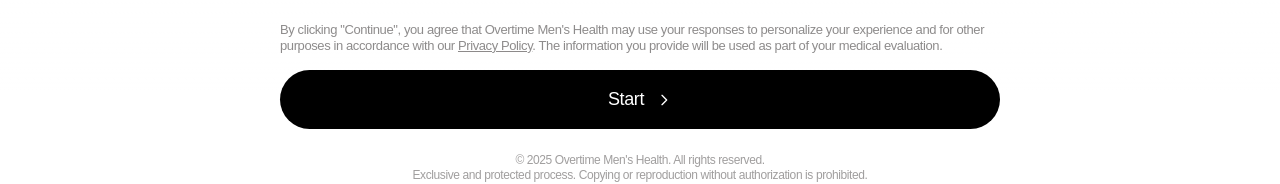
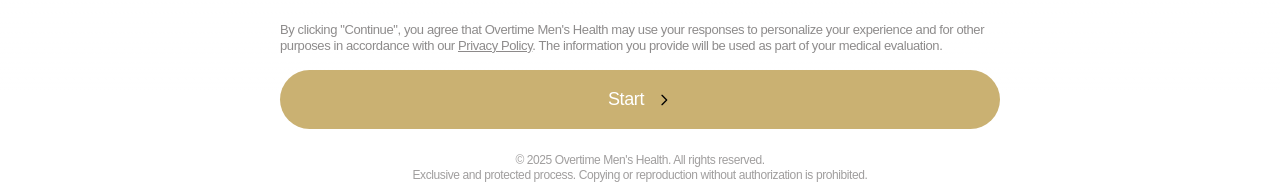
Before and after one commit to eonpro/OTMens-intakes, a Next.js app: page / in a window 1280 px wide. Shown: the part 594-778 px from the top of the page. Built offline with nearby package versions, Linux system fonts and the light colour scheme; a web font is replaced by a local one.

Commit message:
Change buttons to gold (#cab172) with black text

```diff
--- a/src/app/globals.css
+++ b/src/app/globals.css
@@ -468,11 +468,11 @@ button, .button-like {
   color: #333;
 }
 
-/* Continue button - consistent styling (BLACK with WHITE text) */
+/* Continue button - consistent styling (GOLD with BLACK text) */
 .continue-button {
   width: 100%;
-  background: #000000;
-  color: #ffffff !important;
+  background: #cab172;
+  color: #000000 !important;
   padding: 16px 32px;
   border-radius: 9999px;
   font-size: 18px;
@@ -488,18 +488,18 @@ button, .button-like {
 .continue-button span,
 .continue-button svg,
 .continue-button * {
-  color: #ffffff !important;
+  color: #000000 !important;
   fill: none;
-  stroke: #ffffff;
+  stroke: #000000;
 }
 
 .continue-button:hover {
-  background: #1a1a1a;
+  background: #b59a5e;
 }
 
 .continue-button:disabled {
-  background: #666666;
-  color: rgba(255, 255, 255, 0.5) !important;
+  background: #e0d4b8;
+  color: rgba(0, 0, 0, 0.4) !important;
   cursor: not-allowed;
 }
 
--- a/src/app/intake/success/page.tsx
+++ b/src/app/intake/success/page.tsx
@@ -70,7 +70,7 @@ export default function SuccessPage() {
 
         <button
           onClick={() => router.push('/')}
-          className="w-full bg-black text-white py-4 px-8 rounded-full text-lg font-medium hover:bg-gray-900"
+          className="w-full bg-[#cab172] text-black py-4 px-8 rounded-full text-lg font-medium hover:bg-[#b59a5e]"
         >
           Go to Dashboard
         </button>
```
